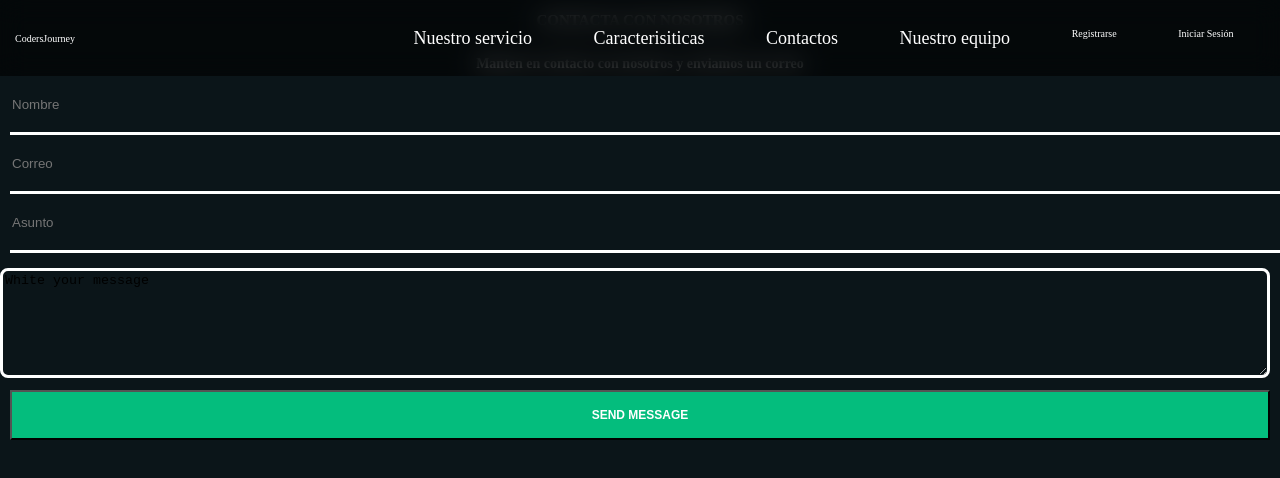
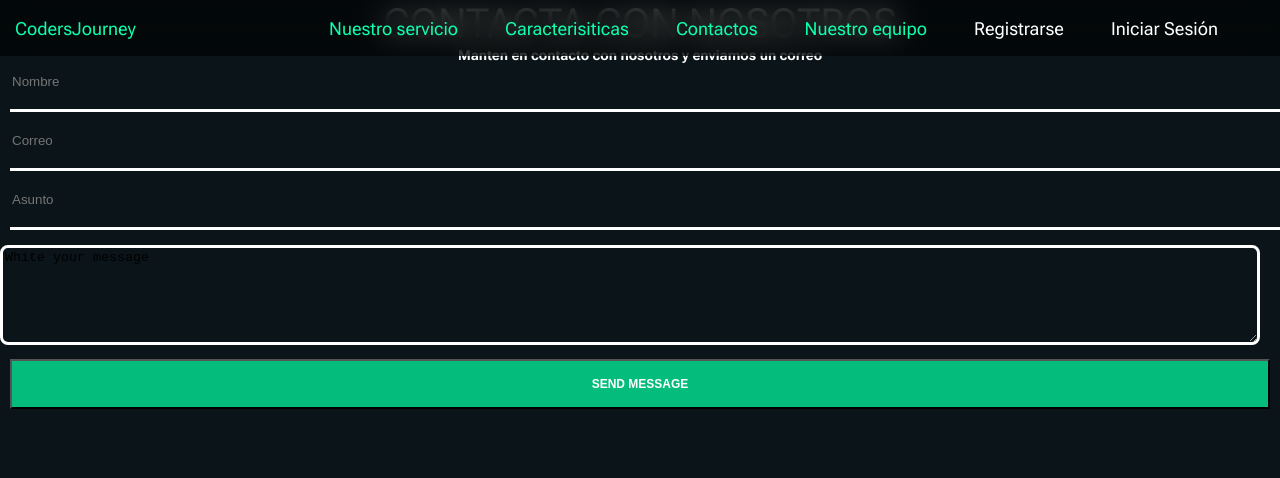
Before and after one commit to SofiDevO/proyecto--fullstack, a React (Vite) app in the folder frontend/CodeJourney/: page / in a window 1280 px wide. Shown: the top 478 px of the page. Built offline with nearby package versions, Linux system fonts and the light colour scheme.

Commit message:
se modifica estilos en forms

```diff
--- a/frontend/CodeJourney/src/components/contact-us/Form.css
+++ b/frontend/CodeJourney/src/components/contact-us/Form.css
@@ -1,14 +1,6 @@
-:root {
-  --background-color: #0b1519;
-  --background-header: #0b15197e;
-  --primary-color: #04bd7d;
-  --primary-color-hover: #0cffab;
-  --font-ligth: #fff;
-}
-
 body {
-  background-color: var(--background-color);
-  color: var(--font-ligth);
+  background-color: var(--background);
+  color: var(--text-color);
 }
 
 .form-container {
@@ -37,10 +29,10 @@
   width: 100%;
   outline: none;
   border: none;
-  background-color: var(--background-color);
+  background-color: var(--background);
   margin: 10px;
   padding-bottom: 20px;
-  border-bottom: 3px solid var(--font-ligth);
+  border-bottom: 3px solid var(--text-color);
 }
 
 .info-container textarea {
@@ -48,8 +40,8 @@
   height: 100px; /* Adjust the height according to your preference */
   margin-top: 5px;
   border-radius: 8px;
-  background-color: var(--background-color);
-  border: 3px solid var(--font-ligth);
+  background-color: var(--background);
+  border: 3px solid var(--text-color);
 }
 
 .contact-button {
@@ -60,7 +52,7 @@
 }
 
 .contact-button button {
-  color: var(--font-ligth);
+  color: var(--text-color);
   background-color: var(--primary-color);
   width: 100%;
   height: 50px;
--- a/frontend/CodeJourney/src/components/contact-us/Form.tsx
+++ b/frontend/CodeJourney/src/components/contact-us/Form.tsx
@@ -1,3 +1,4 @@
+import "../../styles/global.css"
 import "./Form.css";
 export const Form = () => {
   return (
```
